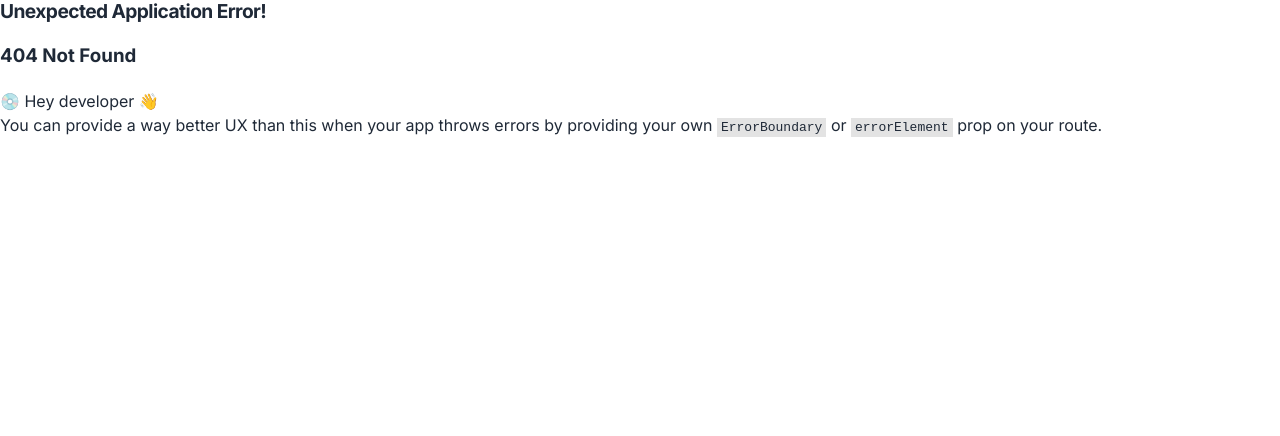
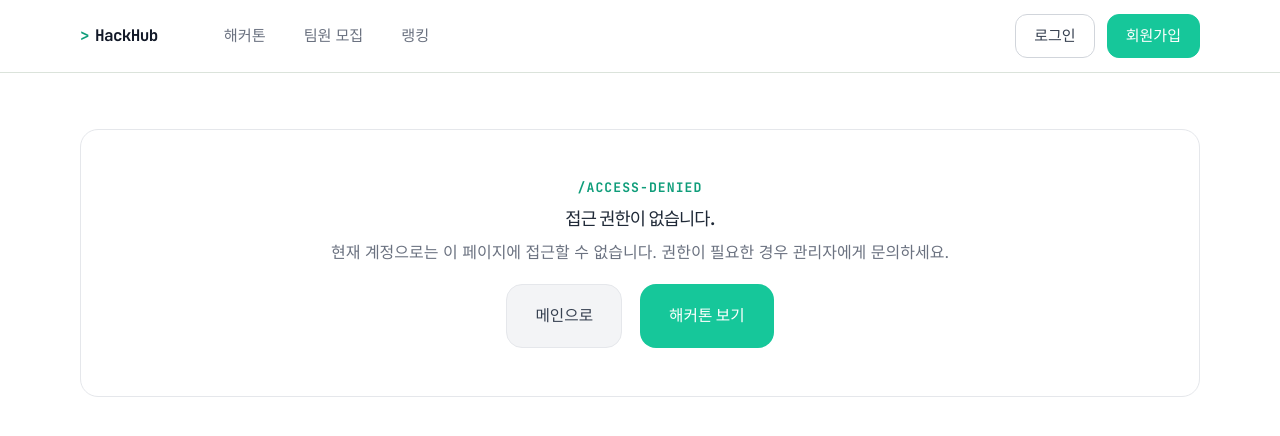
Before and after one commit to DakerTeams/Daker-front, a React (Vite) app: page /access-denied in a window 1280 px wide. Before the commit this address had no page. Shown: the top 436 px of the page. Built offline with nearby package versions, Linux system fonts and the light colour scheme.

Commit message:
feat: 인증 및 역할 기반 보호 라우트 추가

```diff
--- a/src/app/router.jsx
+++ b/src/app/router.jsx
@@ -1,5 +1,7 @@
 import { createBrowserRouter } from 'react-router-dom'
+import ProtectedRoute from '../components/auth/ProtectedRoute.jsx'
 import MainLayout from '../layouts/MainLayout.jsx'
+import AccessDeniedPage from '../pages/AccessDeniedPage.jsx'
 import CampPage from '../pages/CampPage.jsx'
 import AdminPage from '../pages/AdminPage.jsx'
 import HackathonDetailPage from '../pages/HackathonDetailPage.jsx'
@@ -51,15 +53,31 @@ export const router = createBrowserRouter([
       },
       {
         path: 'me',
-        element: <MyPage />,
+        element: (
+          <ProtectedRoute>
+            <MyPage />
+          </ProtectedRoute>
+        ),
       },
       {
         path: 'admin',
-        element: <AdminPage />,
+        element: (
+          <ProtectedRoute allowRoles={['admin']}>
+            <AdminPage />
+          </ProtectedRoute>
+        ),
       },
       {
         path: 'judge',
-        element: <JudgePage />,
+        element: (
+          <ProtectedRoute allowRoles={['judge', 'admin']}>
+            <JudgePage />
+          </ProtectedRoute>
+        ),
+      },
+      {
+        path: 'access-denied',
+        element: <AccessDeniedPage />,
       },
     ],
   },
--- /dev/null
+++ b/src/components/auth/ProtectedRoute.jsx
@@ -0,0 +1,24 @@
+import { Navigate, useLocation } from 'react-router-dom'
+import { getStoredUser } from '../../lib/auth.js'
+
+function ProtectedRoute({ children, allowRoles = null }) {
+  const location = useLocation()
+  const user = getStoredUser()
+
+  if (!user) {
+    return <Navigate to="/login" replace state={{ from: location.pathname }} />
+  }
+
+  if (Array.isArray(allowRoles) && allowRoles.length > 0) {
+    const normalizedRole = String(user.role ?? 'user').toLowerCase()
+    const isAllowed = allowRoles.includes(normalizedRole)
+
+    if (!isAllowed) {
+      return <Navigate to="/access-denied" replace />
+    }
+  }
+
+  return children
+}
+
+export default ProtectedRoute
--- /dev/null
+++ b/src/pages/AccessDeniedPage.jsx
@@ -0,0 +1,26 @@
+import { Link } from 'react-router-dom'
+
+function AccessDeniedPage() {
+  return (
+    <section className="page-section">
+      <div className="surface-card empty-panel">
+        <p className="eyebrow">/access-denied</p>
+        <h1 className="empty-panel__title">접근 권한이 없습니다.</h1>
+        <p className="page-description">
+          현재 계정으로는 이 페이지에 접근할 수 없습니다. 권한이 필요한 경우 관리자에게
+          문의하세요.
+        </p>
+        <div className="team-state-actions">
+          <Link to="/" className="team-secondary-button team-secondary-button--muted">
+            메인으로
+          </Link>
+          <Link to="/hackathons" className="team-primary-button">
+            해커톤 보기
+          </Link>
+        </div>
+      </div>
+    </section>
+  )
+}
+
+export default AccessDeniedPage
```
